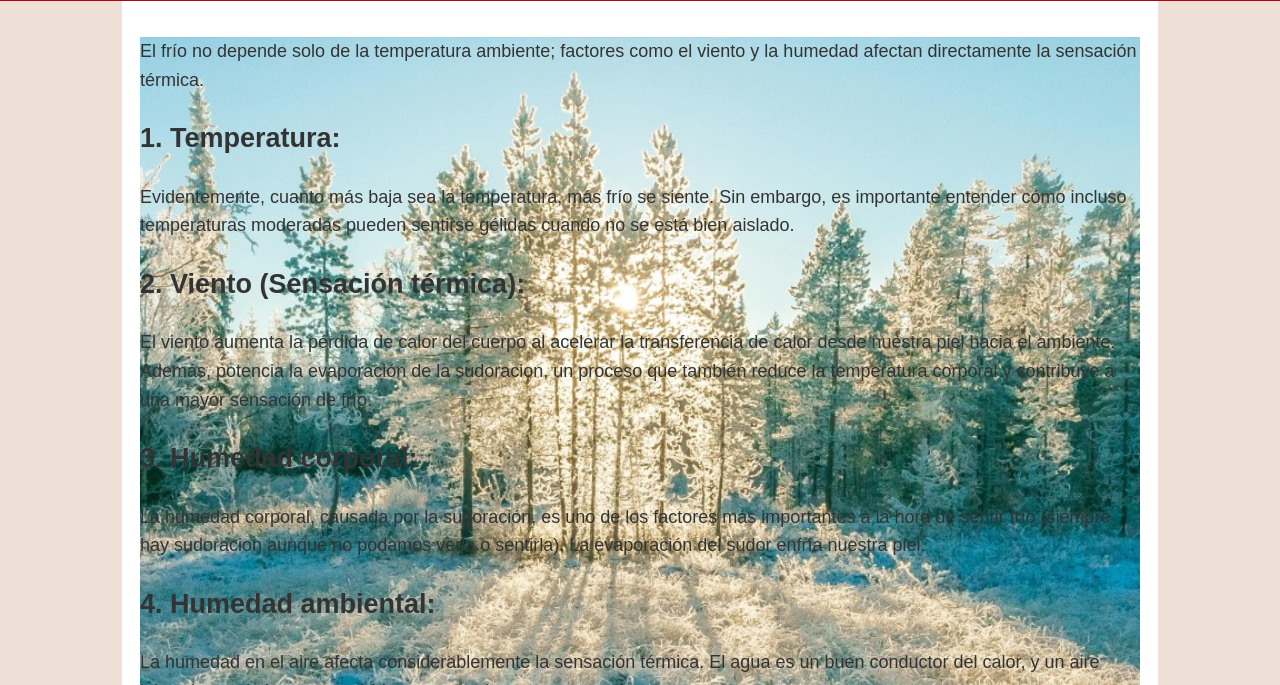
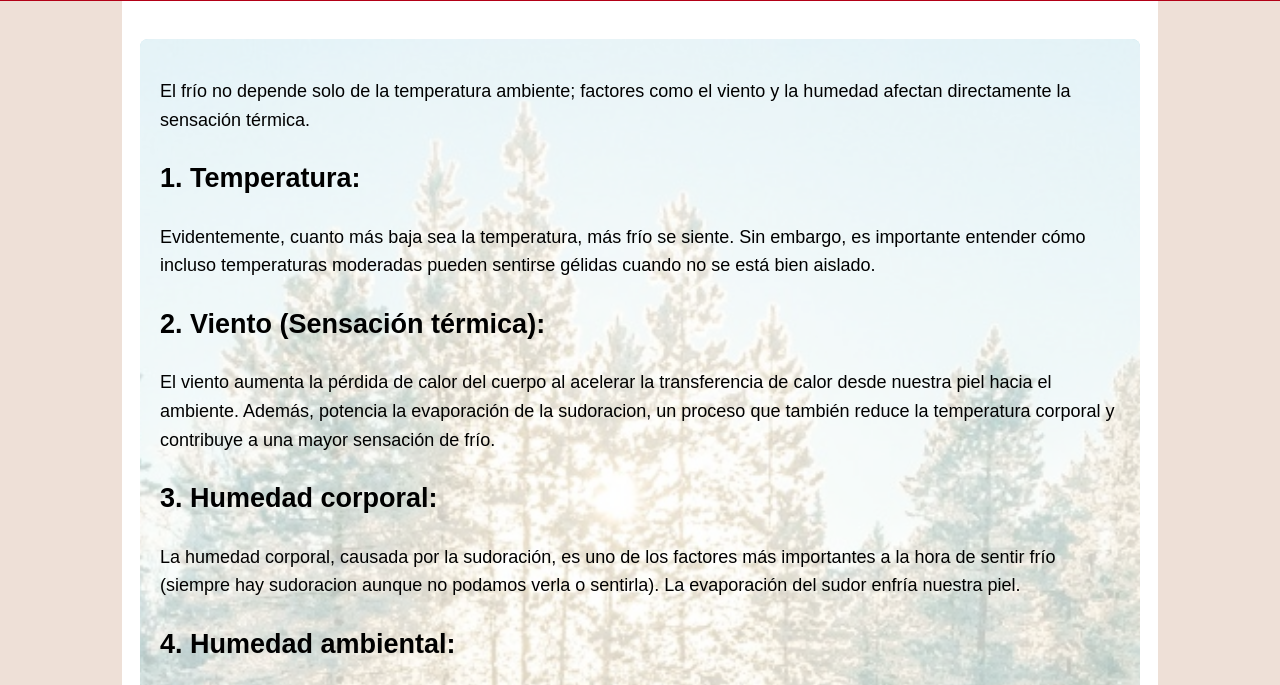
Before and after one commit to Lautton/Lautton, a plain HTML site: page blog/articulo2.html in a window 1280 px wide. Shown: the part 99-784 px from the top of the page. Drawn offline with Linux system fonts and the light colour scheme; files whose address does not match are found by name.

Commit message:
Update articulo2.html

```diff
--- a/blog/articulo2.html
+++ b/blog/articulo2.html
@@ -7,10 +7,31 @@
     <link rel="stylesheet" href="../css/styles.css">
     <style>
         article {
+            position: relative;
             background-image: url('../images/backgrounds/BOSQUE_HELADO.jpg');
             background-size: cover;
             background-position: center;
-            background-attachment: fixed; /* Fija el fondo al desplazarse */
+            color: #000;
+            padding: 20px;
+            margin: 20px 0;
+            border-radius: 8px;
+            overflow: hidden;
+        }
+
+        article::before {
+            content: "";
+            position: absolute;
+            top: 0;
+            left: 0;
+            width: 100%;
+            height: 100%;
+            background: rgba(255, 255, 255, 0.7); /* Matiz blanco semitransparente */
+            z-index: 1;
+        }
+
+        article * {
+            position: relative;
+            z-index: 2; /* Coloca el contenido por encima del matiz */
         }
     </style>
 </head>
```
